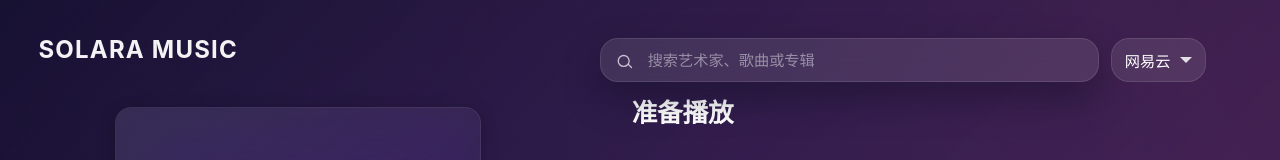
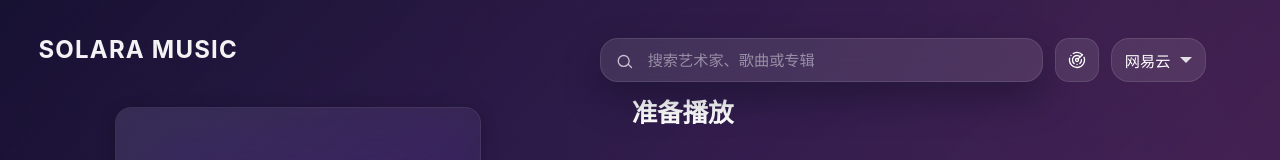
Before and after one commit to akudamatata/Solara-Apple-Music-Version, a React (Vite) app: page / in a window 1280 px wide. Shown: the top 160 px of the page. Built offline with nearby package versions, Linux system fonts and the light colour scheme; a web font is replaced by a local one.

Commit message:
Limit explore radar playlist to top 50

```diff
--- a/src/App.css
+++ b/src/App.css
@@ -731,6 +731,47 @@
   outline-offset: 3px;
 }
 
+.toast-container {
+  position: fixed;
+  top: clamp(16px, 4vh, 32px);
+  right: clamp(16px, 5vw, 40px);
+  z-index: 1200;
+  pointer-events: none;
+  display: flex;
+  flex-direction: column;
+  gap: 12px;
+}
+
+.toast-message {
+  min-width: 220px;
+  max-width: min(320px, 80vw);
+  padding: 12px 16px;
+  border-radius: 14px;
+  background: rgba(10, 12, 26, 0.9);
+  color: #fff;
+  font-size: 0.9rem;
+  font-weight: 500;
+  letter-spacing: 0.01em;
+  box-shadow: 0 22px 48px rgba(4, 6, 18, 0.42), inset 0 0 0 1px rgba(255, 255, 255, 0.08);
+  backdrop-filter: blur(18px);
+  transform: translateY(-12px) scale(0.95);
+  opacity: 0;
+  transition: opacity 0.28s ease, transform 0.28s ease;
+}
+
+.toast-message.is-visible {
+  opacity: 1;
+  transform: translateY(0) scale(1);
+}
+
+.toast-message.toast-success {
+  border-left: 3px solid rgba(110, 231, 183, 0.95);
+}
+
+.toast-message.toast-error {
+  border-left: 3px solid rgba(248, 113, 113, 0.95);
+}
+
 .player-volume {
   display: grid;
   grid-template-columns: minmax(0, auto) 1fr minmax(0, auto);
@@ -894,6 +935,94 @@
   position: relative;
   flex: 1 1 auto;
   min-width: 0;
+}
+
+.explore-btn {
+  position: relative;
+  width: 44px;
+  height: 44px;
+  display: inline-flex;
+  align-items: center;
+  justify-content: center;
+  border: none;
+  border-radius: 14px;
+  background: rgba(255, 255, 255, 0.1);
+  color: #fff;
+  box-shadow: inset 0 0 0 1px rgba(255, 255, 255, 0.1);
+  backdrop-filter: blur(12px);
+  transition: background 0.2s ease, transform 0.2s ease, box-shadow 0.2s ease;
+  cursor: pointer;
+  overflow: hidden;
+}
+
+.explore-btn svg {
+  width: 18px;
+  height: 18px;
+}
+
+.explore-btn:hover,
+.explore-btn:focus-visible {
+  background: rgba(255, 255, 255, 0.18);
+  transform: scale(1.05);
+  box-shadow: inset 0 0 0 1px rgba(255, 255, 255, 0.16), 0 12px 32px rgba(4, 6, 18, 0.35);
+}
+
+.explore-btn:focus-visible {
+  outline: none;
+}
+
+.explore-btn:disabled {
+  opacity: 0.55;
+  cursor: not-allowed;
+  transform: none;
+}
+
+.explore-btn.is-loading {
+  pointer-events: none;
+}
+
+.explore-btn.is-loading svg {
+  animation: radar-spin 0.8s linear infinite;
+}
+
+.explore-btn::after {
+  content: attr(data-tooltip);
+  position: absolute;
+  left: 50%;
+  bottom: calc(100% + 10px);
+  transform: translate(-50%, 6px);
+  background: rgba(10, 10, 26, 0.85);
+  color: #fff;
+  padding: 6px 10px;
+  border-radius: 8px;
+  font-size: 0.75rem;
+  font-weight: 500;
+  white-space: nowrap;
+  opacity: 0;
+  pointer-events: none;
+  transition: opacity 0.2s ease, transform 0.2s ease;
+  box-shadow: 0 12px 28px rgba(0, 0, 0, 0.35), inset 0 0 0 1px rgba(255, 255, 255, 0.08);
+}
+
+.explore-btn:hover::after,
+.explore-btn:focus-visible::after {
+  opacity: 1;
+  transform: translate(-50%, 0);
+}
+
+.explore-btn::before {
+  content: '';
+  position: absolute;
+  inset: -6px;
+  border-radius: inherit;
+  background: radial-gradient(circle, rgba(92, 225, 230, 0.35), transparent 60%);
+  opacity: 0;
+  transform: scale(0.75);
+  pointer-events: none;
+}
+
+.explore-btn.is-pulsing::before {
+  animation: explore-halo 0.6s ease forwards;
 }
 
 .search-bar {
@@ -1687,6 +1816,33 @@ input[type='range']::-moz-range-track {
   background: transparent;
 }
 
+@keyframes radar-spin {
+  0% {
+    transform: rotate(0deg);
+  }
+
+  100% {
+    transform: rotate(360deg);
+  }
+}
+
+@keyframes explore-halo {
+  0% {
+    opacity: 0.4;
+    transform: scale(0.75);
+  }
+
+  60% {
+    opacity: 0.2;
+    transform: scale(1.25);
+  }
+
+  100% {
+    opacity: 0;
+    transform: scale(1.6);
+  }
+}
+
 @keyframes spin {
   to {
     transform: rotate(360deg);
--- a/src/App.tsx
+++ b/src/App.tsx
@@ -1,5 +1,6 @@
 import { useCallback, useEffect, useMemo, useRef, useState, useId } from 'react'
 import type { CSSProperties } from 'react'
+import { Radar } from 'lucide-react'
 import './App.css'
 import SourceDropdown, { type SourceValue } from './SourceDropdown'
 import Lyrics from './components/Lyrics'
@@ -261,12 +262,21 @@ function App() {
   const [isLoadingTrack, setIsLoadingTrack] = useState(false)
   const [error, setError] = useState<string | null>(null)
   const [audioQuality, setAudioQuality] = useState<AudioQuality>('very_high')
+  const [isExploring, setIsExploring] = useState(false)
+  const [isExplorePulsing, setIsExplorePulsing] = useState(false)
+  const [toastState, setToastState] = useState<{
+    type: 'success' | 'error'
+    message: string
+    key: number
+  } | null>(null)
 
   const audioRef = useRef<HTMLAudioElement | null>(null)
   const cleanupRef = useRef<(() => void) | null>(null)
   const currentTrackRef = useRef<TrackDetails | null>(null)
   const playlistRef = useRef<TrackDetails[]>([])
   const activeIndexRef = useRef(-1)
+  const toastTimeoutRef = useRef<number | null>(null)
+  const explorePulseTimeoutRef = useRef<number | null>(null)
 
   const [isPlaying, setIsPlaying] = useState(false)
   const [isBuffering, setIsBuffering] = useState(false)
@@ -947,11 +957,47 @@ function App() {
     [activateTrack],
   )
 
+  const showToast = useCallback((message: string, type: 'success' | 'error') => {
+    if (toastTimeoutRef.current !== null) {
+      window.clearTimeout(toastTimeoutRef.current)
+      toastTimeoutRef.current = null
+    }
+
+    const key = Date.now()
+    setToastState({ message, type, key })
+    toastTimeoutRef.current = window.setTimeout(() => {
+      setToastState(null)
+      toastTimeoutRef.current = null
+    }, 3600)
+  }, [])
+
+  const toast = useMemo(
+    () => ({
+      success: (message: string) => showToast(message, 'success'),
+      error: (message: string) => showToast(message, 'error'),
+    }),
+    [showToast],
+  )
+
   useEffect(() => {
     return () => {
       teardownAudio()
     }
   }, [teardownAudio])
+
+  useEffect(() => {
+    return () => {
+      if (toastTimeoutRef.current !== null) {
+        window.clearTimeout(toastTimeoutRef.current)
+        toastTimeoutRef.current = null
+      }
+
+      if (explorePulseTimeoutRef.current !== null) {
+        window.clearTimeout(explorePulseTimeoutRef.current)
+        explorePulseTimeoutRef.current = null
+      }
+    }
+  }, [])
 
   const backgroundStyle = useMemo<CSSProperties>(
     () =>
@@ -1117,6 +1163,126 @@ function App() {
     },
     [buildTrackDetails, playTrack],
   )
+
+  const handleExploreClick = useCallback(async () => {
+    if (isExploring) {
+      return
+    }
+
+    setIsExploring(true)
+    setError(null)
+
+    if (explorePulseTimeoutRef.current !== null) {
+      window.clearTimeout(explorePulseTimeoutRef.current)
+      explorePulseTimeoutRef.current = null
+    }
+    setIsExplorePulsing(true)
+    explorePulseTimeoutRef.current = window.setTimeout(() => {
+      setIsExplorePulsing(false)
+      explorePulseTimeoutRef.current = null
+    }, 400)
+
+    try {
+      const response = await fetch('/proxy?types=playlist&id=3778678&limit=50&offset=0')
+      if (!response.ok) {
+        throw new Error(`Request failed with status ${response.status}`)
+      }
+
+      const data = await response.json()
+      const rawTracks: Array<Record<string, unknown>> = Array.isArray(data?.tracks)
+        ? data.tracks
+        : Array.isArray(data?.playlist?.tracks)
+          ? data.playlist.tracks
+          : []
+
+      if (!rawTracks.length) {
+        throw new Error('No tracks received')
+      }
+
+      const normalizedResults = rawTracks
+        .reduce<SearchResult[]>((acc, track) => {
+          const rawId = track?.id ?? track?.trackId
+          const resolvedId = rawId !== undefined && rawId !== null ? String(rawId) : ''
+          if (!resolvedId.trim()) {
+            return acc
+          }
+
+          const name = String(track?.name ?? '').trim()
+          if (!name) {
+            return acc
+          }
+
+          const albumInfo = (track?.al ?? track?.album) as Record<string, unknown> | undefined
+          const artistArray = (track?.ar ?? track?.artists) as Array<Record<string, unknown>> | undefined
+
+          const result: SearchResult = {
+            id: resolvedId,
+            name,
+            artist:
+              artistArray?.map((item) => String(item?.name ?? '')).filter(Boolean) ??
+              (track?.artist ? [String(track.artist)] : []),
+            album: String(albumInfo?.name ?? ''),
+            pic_id: String(
+              albumInfo?.pic_str ?? albumInfo?.pic ?? albumInfo?.picId ?? albumInfo?.picUrl ?? '',
+            ),
+            lyric_id: String(track?.lyric_id ?? track?.lyricId ?? resolvedId),
+            source: 'netease',
+          }
+
+          acc.push(result)
+          return acc
+        }, [])
+        .slice(0, 50)
+
+      if (!normalizedResults.length) {
+        throw new Error('No playable tracks received')
+      }
+
+      const detailedTracks = await Promise.all(
+        normalizedResults.map(async (result) => {
+          try {
+            const details = await buildTrackDetails(result)
+            const matchingRaw = rawTracks.find((item) => {
+              const itemId = item?.id ?? item?.trackId
+              return String(itemId ?? '') === String(result.id)
+            })
+            const durationMs = Number(matchingRaw?.dt ?? matchingRaw?.duration ?? 0)
+            return durationMs > 0
+              ? { ...details, duration: Math.round(durationMs / 1000) }
+              : details
+          } catch (err) {
+            console.error(err)
+            return null
+          }
+        }),
+      )
+
+      const validTracks = detailedTracks.filter((track): track is TrackDetails => Boolean(track?.audioUrl))
+
+      if (!validTracks.length) {
+        throw new Error('No playable tracks built')
+      }
+
+      playlistRef.current = validTracks
+      setPlaylist(validTracks)
+
+      if (!currentTrackRef.current && validTracks[0]) {
+        await playTrack(validTracks[0], 0)
+      }
+
+      toast.success('已更新热门前 50 首歌曲 🎧')
+    } catch (err) {
+      toast.error('获取热门歌曲失败，请稍后再试')
+      console.error(err)
+    } finally {
+      setIsExploring(false)
+    }
+  }, [
+    buildTrackDetails,
+    isExploring,
+    playTrack,
+    toast,
+  ])
 
   const handlePrevious = useCallback(() => {
     const list = playlistRef.current
@@ -1463,6 +1629,18 @@ function App() {
                     </div>
                   )}
                 </div>
+                <button
+                  type="button"
+                  className={`explore-btn${isExploring ? ' is-loading' : ''}${
+                    isExplorePulsing ? ' is-pulsing' : ''
+                  }`}
+                  onClick={handleExploreClick}
+                  disabled={isExploring}
+                  aria-label="探索热门歌曲"
+                  data-tooltip="探索热门歌曲"
+                >
+                  <Radar aria-hidden="true" size={18} strokeWidth={1.75} />
+                </button>
                 <SourceDropdown
                   value={searchSource}
                   onChange={(nextSource) => {
@@ -1575,6 +1753,17 @@ function App() {
           <span className="sr-only">显示播放列表</span>
         </button>
       </div>
+      <div className="toast-container" aria-live="assertive" aria-atomic="true">
+        {toastState && (
+          <div
+            key={toastState.key}
+            className={`toast-message toast-${toastState.type} is-visible`}
+            role="status"
+          >
+            {toastState.message}
+          </div>
+        )}
+      </div>
     </div>
   )
 }
```
